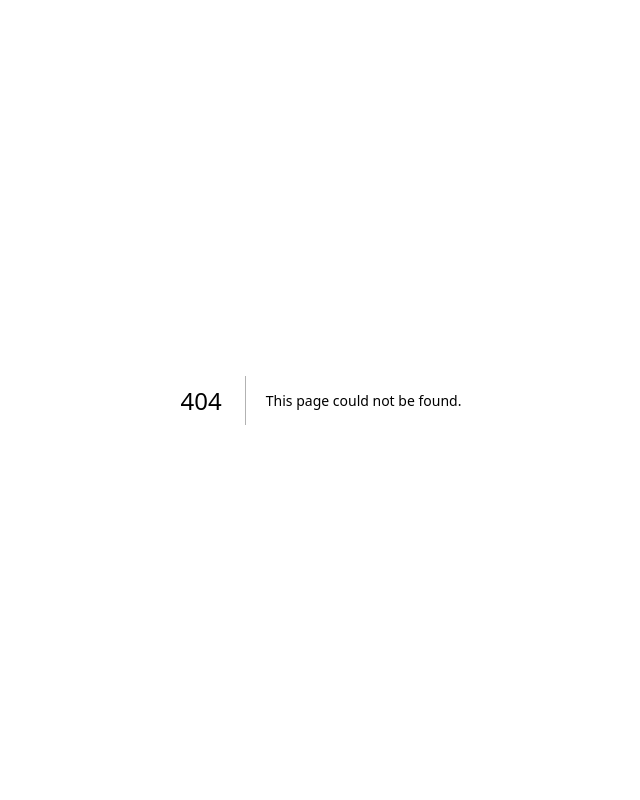
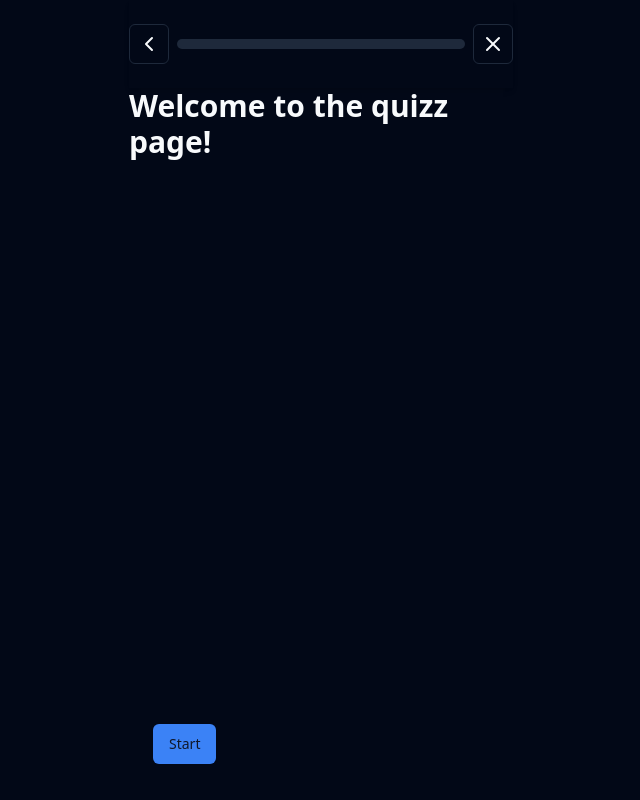
Before and after one commit to s3xmaxman/quizz-ai-app, a Next.js app: page /quizz in a window 1280 px wide. Before the commit this address had no page. Shown: the whole page, without its empty margins (319-959 px from the left). Built offline with nearby package versions, Linux system fonts and the light colour scheme.

Commit message:
progress

```diff
--- /dev/null
+++ b/src/app/quizz/layout.tsx
@@ -0,0 +1,10 @@
+
+
+
+export default function QuizzLayout({ children }: { children: React.ReactNode }) {
+  return(
+        <div className="flex flex-col flex-1 max-w-96 w-full m-auto h-screen gap-6">
+            {children}
+        </div>
+  )
+}
--- /dev/null
+++ b/src/app/quizz/page.tsx
@@ -0,0 +1,103 @@
+"use client";
+import ProgressBar from "@/components/ProgressBar";
+import { Button } from "@/components/ui/button";
+import { useState } from "react";
+import { ChevronLeft, X } from "lucide-react";
+
+const questions = [
+    {
+      questionText: "Reactとは何ですか？",
+      answers: [
+        { answerText: "ユーザーインターフェースを構築するためのライブラリ", isCorrect: true, id: 1 },
+        { answerText: "フロントエンドフレームワーク", isCorrect: false, id: 2 },
+        { answerText: "バックエンドフレームワーク", isCorrect: false, id: 3 },
+        { answerText: "データベース", isCorrect: false, id: 4 }
+      ]
+    },
+    {
+      questionText: "JSXとは何ですか？",
+      answers: [
+        { answerText: "JavaScript XML", isCorrect: true, id: 1 },
+        { answerText: "JavaScript", isCorrect: false, id: 2 },
+        { answerText: "JavaScriptとXML", isCorrect: false, id: 3 },
+        { answerText: "JavaScriptとHTML", isCorrect: false, id: 4 }
+      ]
+    },
+    {
+      questionText: "仮想DOMとは何ですか？",
+      answers: [
+        { answerText: "DOMの仮想表現", isCorrect: true, id: 1 },
+        { answerText: "実際のDOM", isCorrect: false, id: 2 },
+        { answerText: "ブラウザの仮想表現", isCorrect: false, id: 3 },
+        { answerText: "サーバーの仮想表現", isCorrect: false, id: 4 }
+      ]
+    }
+];
+
+export default function Home() {
+  const [started, setStarted] = useState<boolean>(false);
+  const [currentQuestion, setCurrentQuestion] = useState<number>(0);
+  const [score, setScore] = useState<number>(0);
+  const [selectedAnswer, setSelectedAnswer] = useState<number | null>(null);
+  const [isCorrect, setIsCorrect] = useState<boolean | null>(null);
+
+  const handleNext = () => {
+    if(!started) {
+        setStarted(true);
+        return;
+    }
+
+    if(currentQuestion < questions.length - 1) {
+        setCurrentQuestion(currentQuestion + 1);
+        return;
+    }
+  }
+
+  const handleAnswer = (answer: any) => {
+    setSelectedAnswer(answer.id);
+    const isCurrentCorrect = answer.isCorrect;
+    if(isCurrentCorrect) {
+        setScore(score + 1);
+    }
+    setIsCorrect(isCurrentCorrect);
+  }
+
+  return (
+    <div className="flex flex-col flex-1">
+        <div className="position-sticky top-0 z-10 shadow-md py-4 w-full">
+           <header className="grid grid-cols-[auto,1fr,auto] grid-flow-col items-center justify-between py-2 gap-2">
+                <Button size={"icon"} variant={"outline"}><ChevronLeft /></Button>
+                <ProgressBar value={(currentQuestion / questions.length) * 100} />
+                <Button size={"icon"} variant={"outline"}><X /></Button>
+           </header>
+        </div>
+      <main className="flex justify-center flex-1">
+        {!started ? (
+            <h1 className="text-3xl font-bold">
+                Welcome to the quizz page!
+            </h1>
+        ) : (
+           <div >
+                <h2 className="text-3xl font-semibold">
+                    {questions[currentQuestion].questionText}
+                </h2>
+                <div className="grid grid-cols-1 gap-6 mt-6">
+                    {questions[currentQuestion].answers.map((answer) => (
+                        <Button
+                            key={answer.id}
+                            variant={"secondary"}
+                            onClick={() => handleAnswer(answer)}
+                        >
+                            {answer.answerText}
+                        </Button>
+                    ))}
+                </div>
+           </div>
+        )}
+      </main>
+      <footer className="footer pb-9 px-6 relative mb-0">
+        <Button onClick={handleNext}>Start</Button>
+      </footer>
+    </div>
+  )
+}
--- /dev/null
+++ b/src/components/ProgressBar.tsx
@@ -0,0 +1,21 @@
+import React from 'react'
+
+type Props = {
+    value: number
+}
+
+
+const ProgressBar = ({ value }: Props) => {
+  return (
+    <div className='w-full bg-secondary rounded-full'>
+        <div
+            className='bg-primary h-2.5 rounded-md'
+            style={{width: `${value}%`}}
+        >
+
+        </div>
+    </div>
+  )
+}
+
+export default ProgressBar
```
